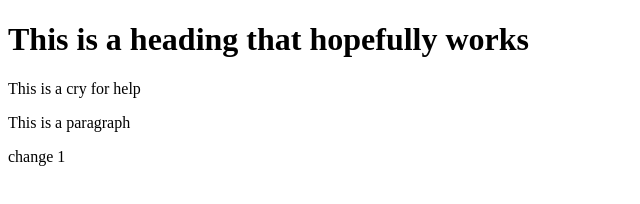
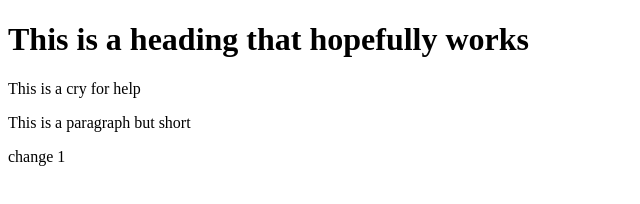
Before and after one commit to ianras/Projects, a plain HTML site: page index.html in a window 1280 px wide. Shown: the full height of the page, 0-640 px from the left. Drawn offline with Linux system fonts and the light colour scheme.

Commit message:
Change 3

```diff
--- a/index.html
+++ b/index.html
@@ -6,7 +6,7 @@
   <body>
     <h1>This is a heading that hopefully works</h1>
     <p>This is a cry for help</p>
-    <p>This is a paragraph</p>
+    <p>This is a paragraph but short</p>
     <p>change 1</p>
   </body>
 </html>
```
